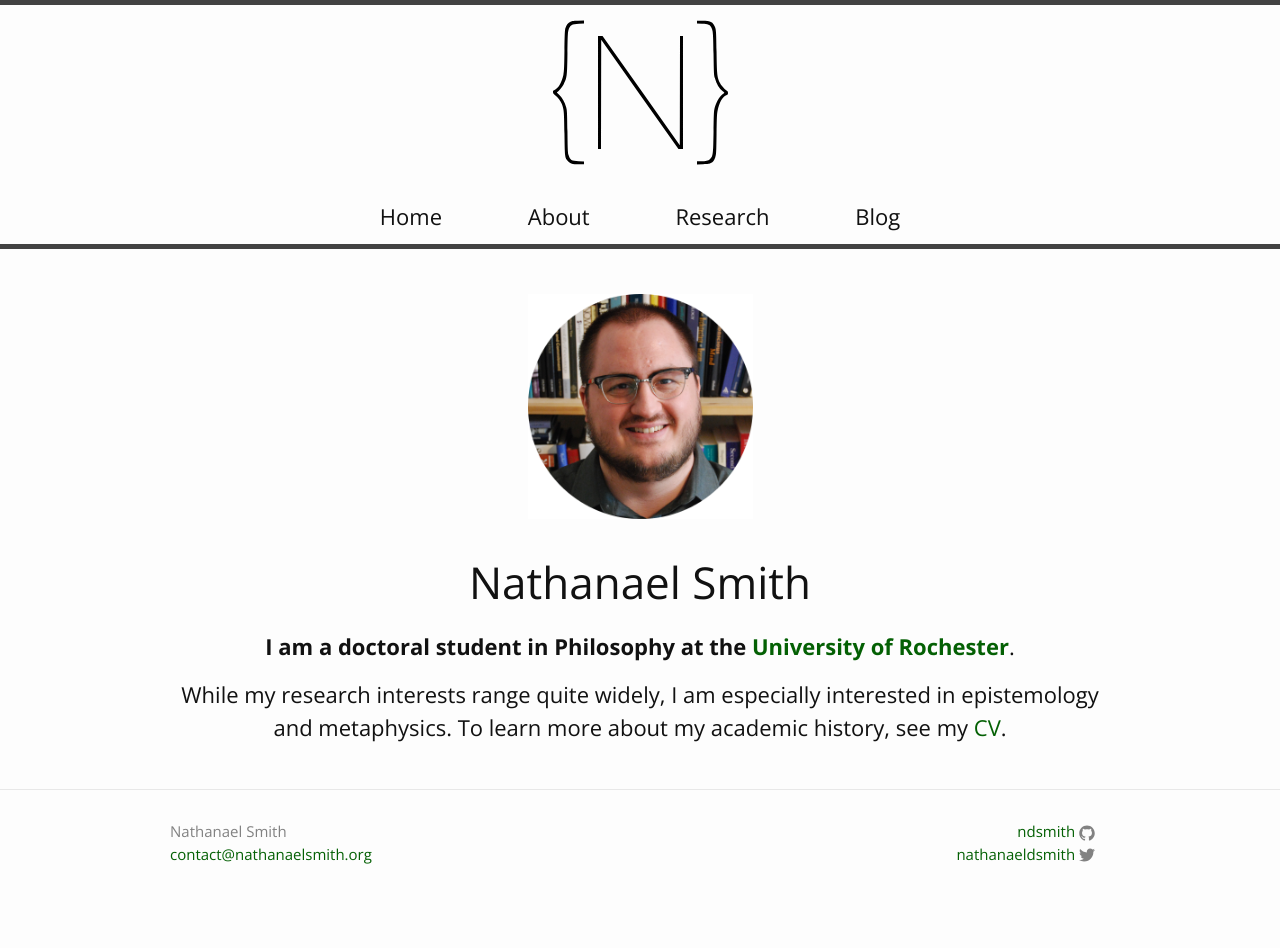
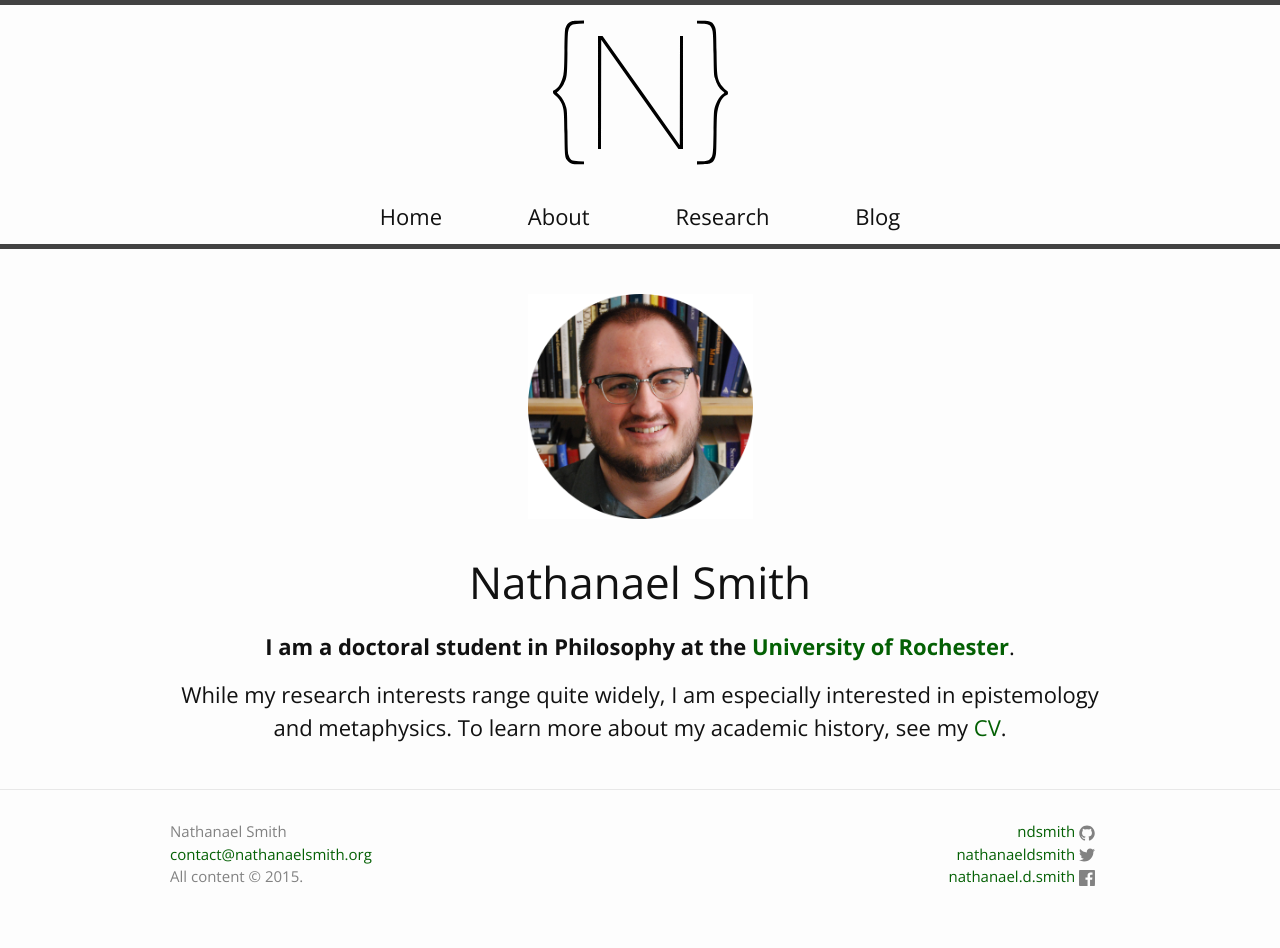
Before and after one commit to ndsmith/ndsmith.github.io, a Jekyll site: the page built from index.html, in a window 1280 px wide. Built offline with Jekyll 4.4.1, drawn with Linux system fonts in a browser that asks for light colours; before the commit the page ends 925 px from its top, so only the background shows below that.

Commit message:
added FB and copyright to footer

```diff
--- a/_config.yml
+++ b/_config.yml
@@ -6,6 +6,7 @@ baseurl: "" # the subpath of your site, e.g. /blog/
 url: "http://nathanaelsmith.org" # the base hostname & protocol for your site
 twitter_username: nathanaeldsmith
 github_username:  ndsmith
+facebook_username: nathanael.d.smith
 
 # Build settings
 markdown: kramdown
--- a/_includes/footer.html
+++ b/_includes/footer.html
@@ -8,6 +8,7 @@
         <ul class="contact-list">
           <li>{{ site.title }}</li>
           <li><a href="mailto:{{ site.email }}">{{ site.email }}</a></li>
+            <li>All content &copy; 2015.</li>
         </ul>
       </div>
 
@@ -48,6 +49,26 @@
             </a>
           </li>
           {% endif %}
+
+        {% if site.facebook_username %}
+          <li>
+            <a href="https://facebook.com/{{ site.twitter_username }}">
+
+                <span class="username">{{ site.facebook_username }}</span>
+
+                <span class="icon  icon--facebook">
+<svg id="svg3438" xmlns:rdf="http://www.w3.org/1999/02/22-rdf-syntax-ns#" xmlns="http://www.w3.org/2000/svg" height="1023.6" viewBox="0 0 1023 1023.5552" width="1023" version="1.1" xmlns:cc="http://creativecommons.org/ns#" xmlns:dc="http://purl.org/dc/elements/1.1/">
+	<path id="path3448" d="m47.451 1022.4c-21.092-3.1-38.454-18.2-45.217-39.4l-2.234-7v-464.5c0-448.08 0.065-464.71 1.8387-470.5 5.8375-19.049 20.112-33.324 39.161-39.161 5.788-1.774 22.424-1.839 470.5-1.839s464.71 0.06502 470.5 1.8387c19.049 5.8375 33.324 20.113 39.161 39.161 1.7737 5.7878 1.8387 22.424 1.8387 470.5s-0.065 464.71-1.8387 470.5c-5.7567 18.785-19.57 32.772-38.661 39.145-5.2105 1.7396-12.619 1.8514-140.75 2.123l-135.25 0.2867v-198.53-198.53h66.455 66.455l0.5535-3.25c0.30443-1.7875 4.5954-34.75 9.5355-73.25s9.251-71.688 9.5797-73.75l0.59774-3.75h-76.588-76.588l0.0158-50.25c0.0169-53.817 0.81491-69.921 4.049-81.715 5.5927-20.395 19.055-33.022 40.935-38.396 11.229-2.7578 28.182-3.6216 71.25-3.6305l41.75-0.009v-69.371-69.371l-5.75-0.61927c-37.551-4.0442-118.9-6.0972-142.04-3.5845-69.808 7.5808-121.94 42.324-149.38 99.552-9.7477 20.329-17.248 48.358-19.754 73.818-0.64613 6.5654-1.075 37.386-1.075 77.25v66.326h-67-67v77 77h67 67v198.5 198.5l-246.75-0.1219c-135.71-0.067-249.25-0.4897-252.3-0.939z"/>
+</svg>
+
+                </span>
+
+
+            </a>
+          </li>
+          {% endif %}
+
+
         </ul>
       </div>
     </div>
--- a/_sass/_layout.scss
+++ b/_sass/_layout.scss
@@ -113,7 +113,7 @@ nav{
     margin-bottom: $spacing-unit / 2;
     padding-left: $spacing-unit / 2;
 
-    @media (max-width: 380px){
+    @media (max-width: 390px){
         margin-bottom: 0px;
         padding-bottom: 0px;
     }
@@ -126,7 +126,7 @@ nav{
     margin-bottom: $spacing-unit / 2;
     padding-right: $spacing-unit / 2;
 
-    @media (max-width: 380px){
+    @media (max-width: 390px){
         text-align: left;
         float: left;
         padding-left: $spacing-unit / 2;
```
